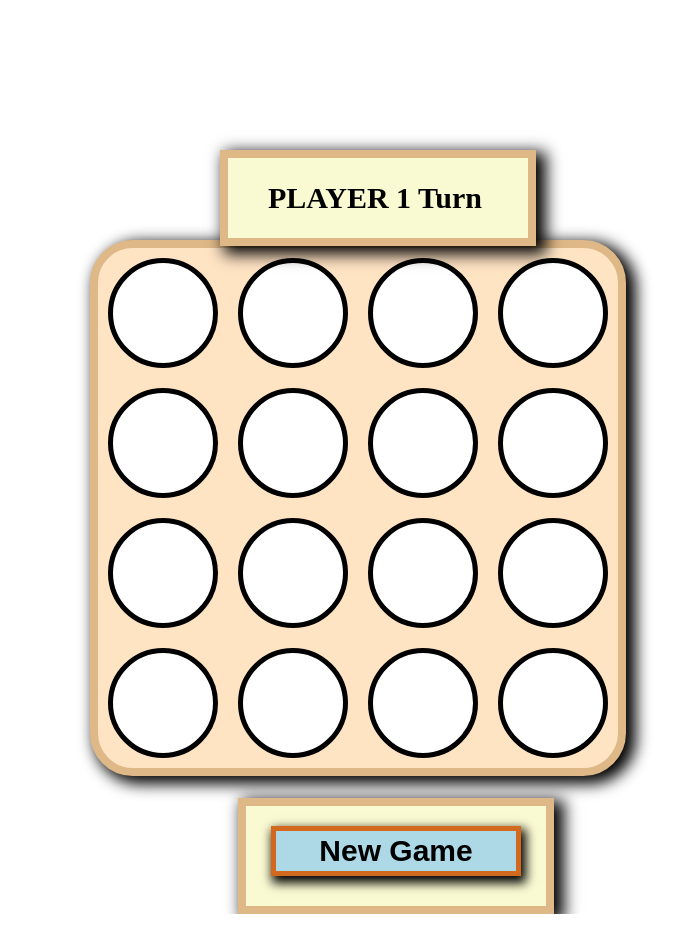
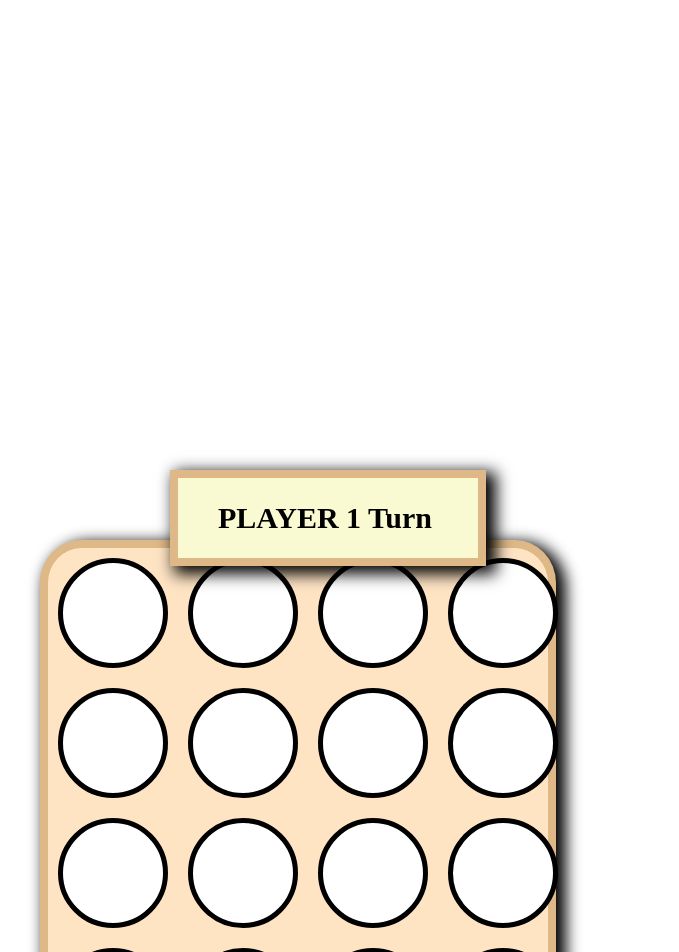
Before and after one commit to smartkelvin123/connect-4, a React (Create React App) app: page / in a window 1280 px wide. Shown: the top 952 px of the page, without its empty margins (300-979 px from the left). Before the commit the page ends 914 px from the top, so only its background shows below. Built offline with nearby package versions, Linux system fonts and the light colour scheme.

Commit message:
updated file

```diff
--- a/src/component/Footer.jsx
+++ b/src/component/Footer.jsx
@@ -1,9 +1,10 @@
 import React from "react";
 
-const Footer = () => {
+const Footer = ({ onNewGameClick, onSuggestGameClick }) => {
   return (
     <div className="panel footer">
-      <button>New Game</button>
+      <button onClick={onNewGameClick}>New Game</button>
+      <button onClick={onSuggestGameClick}>Suggest</button>
     </div>
   );
 };
--- a/src/component/Gameboard.jsx
+++ b/src/component/Gameboard.jsx
@@ -1,10 +1,10 @@
-import React, { useState } from "react";
+import React, { useState, useEffect } from "react";
 
 import GameCircle from "./GameCircle";
 import "../styles/Game.css";
 import Header from "./Header";
 import Footer from "./Footer";
-import { isDraw, isWinner } from "../helper";
+import { isDraw, isWinner, getComputerMove } from "../helper";
 import {
   GAME_STATE_PLAYING,
   No_player,
@@ -21,12 +21,27 @@ const Gameboard = () => {
   const [gameState, setGameState] = useState(GAME_STATE_PLAYING);
   const [winPlayer, setWinPlayer] = useState(No_player);
 
+  useEffect(() => {
+    initGame();
+  }, []);
+
+  const initGame = () => {
+    console.log("initGame");
+
+    setGameBoard(Array(16).fill(No_player));
+    setCurrentPlayer(player_1);
+    setGameState(GAME_STATE_PLAYING);
+  };
+
   const initBoard = () => {
     const circles = [];
     for (let i = 0; i < NO_CIRCLES; i++) {
       circles.push(renderCircle(i));
     }
     return circles;
+  };
+  const suggestMoveClick = () => {
+    circleClicked(getComputerMove(gameBoard));
   };
 
   const circleClicked = (id) => {
@@ -78,7 +93,10 @@ const Gameboard = () => {
       />
       <div className="gameBoard">
         {initBoard()}
-        <Footer />
+        <Footer
+          onNewGameClick={initGame}
+          onSuggestGameClick={suggestMoveClick}
+        />
       </div>
     </>
   );
--- a/src/helper.js
+++ b/src/helper.js
@@ -1,5 +1,6 @@
 export const isWinner = (gameBoard, currentMove, currentPlayer) => {
   let board = [...gameBoard];
+
   board[currentMove] = currentPlayer;
   const winLines = [
     [0, 1, 2, 3],
@@ -35,3 +36,70 @@ export const isDraw = (gameBoard, currentMove, currentPlayer) => {
   console.log(`count ${count}`);
   return count === 0;
 };
+
+const getRandomComputerMove = (gameBoard) => {
+  let validMoves = [];
+  for (let i = 0; i < gameBoard.length; i++) {
+    if (gameBoard[i] === 0) {
+      validMoves.push(i);
+    }
+  }
+  let rndMove = Math.floor(Math.random() * validMoves.length);
+  return validMoves[rndMove];
+};
+
+const getPosition = (gameBoard, moveChecks) => {
+  for (let check = 0; check < moveChecks.length; check++) {
+    for (let i = 0; 1 < moveChecks[check].max; i += moveChecks[check].step) {
+      let series =
+        gameBoard[1 + moveChecks[check].indexes[0]].toString() +
+        gameBoard[1 + moveChecks[check].indexes[1]].toString() +
+        gameBoard[1 + moveChecks[check].indexes[2]].toString() +
+        gameBoard[1 + moveChecks[check].indexes[3]].toString();
+
+      switch (series) {
+        case "1110":
+        case "2220":
+          return 1 + moveChecks[check].indexes[3];
+        case "1101":
+        case "2202":
+          1 + moveChecks[check].indexes[1];
+          return 1 + moveChecks[check].indexes[2];
+        case "1011":
+        case "2022":
+          1 + moveChecks[check].indexes[1];
+          return 1 + moveChecks[check].indexes[1];
+        case "0111":
+        case "0222":
+          1 + moveChecks[check].indexes[1];
+          return 1 + moveChecks[check].indexes[0];
+        default:
+      }
+    }
+  }
+};
+
+export const getComputerMove = (gameBoard) => {
+  let moveChecks = [
+    {
+      indexes: [0, 4, 8, 12],
+      wax: 4,
+      step: 1,
+    },
+    {
+      indexes: [0, 1, 2, 3],
+      wax: 16,
+      step: 4,
+    },
+    {
+      indexes: [0, 5, 10, 15],
+      wax: 16,
+      step: 16,
+    },
+    {
+      indexes: [3, 6, 9, 12],
+      wax: 16,
+      step: 16,
+    },
+  ];
+};
--- a/src/styles/Game.css
+++ b/src/styles/Game.css
@@ -3,7 +3,7 @@
     grid-template-Columns: repeat(4, 1fr);
     grid-template-rows: repeat(4, 1fr);
     padding: 20;
-    width: 520px;
+    width: 500px;
     position: absolute;
     left: 50%;
     margin-left: -250px;
@@ -26,14 +26,20 @@
     z-index: 1;
 }
 .app-container{
-    width: 800px;
-    height: 800px;
+    width: 700px;
+    height: 700px;
     position: absolute;
     left: 50%;
-    top: 10%;
+    top: 50%;
     margin-left: -400px;
 }
-
+/* .app-container {
+    width: 100%;
+    height: 100%;
+    position: absolute;
+    left: 0;
+    top: 0;
+  } */
 
 
 
@@ -51,15 +57,17 @@
     height: 100px;
     width: 300px;
     margin-left: -120px;
+    display: grid;
+    grid-template-columns: 1fr 1fr;
 }
 
 .footer button {
-    position: relative;
-    left: 50%;
-    top: 20%;
-    margin-left: -125px;
-    width: 250px;
-    height: 50px;
+
+
+    margin-left: 5px;
+    margin-top: 10px;
+    width: 140px;
+    height: 100px;
     background-color: lightblue;
     font-size: 30px;
     -webkit-box-shadow: 3px 5px 10px 2px rgba(0,0,0,9);
@@ -68,6 +76,9 @@
     font-weight: bold;
 
 
+}
+.footer button:hover {
+    background-color: burlywood;
 }
 .header-text{
     font-size: 30px;
```
